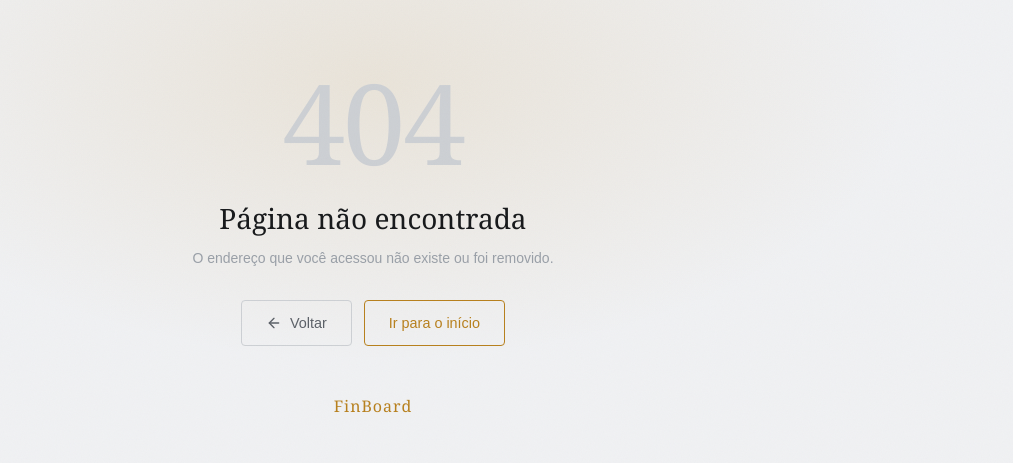
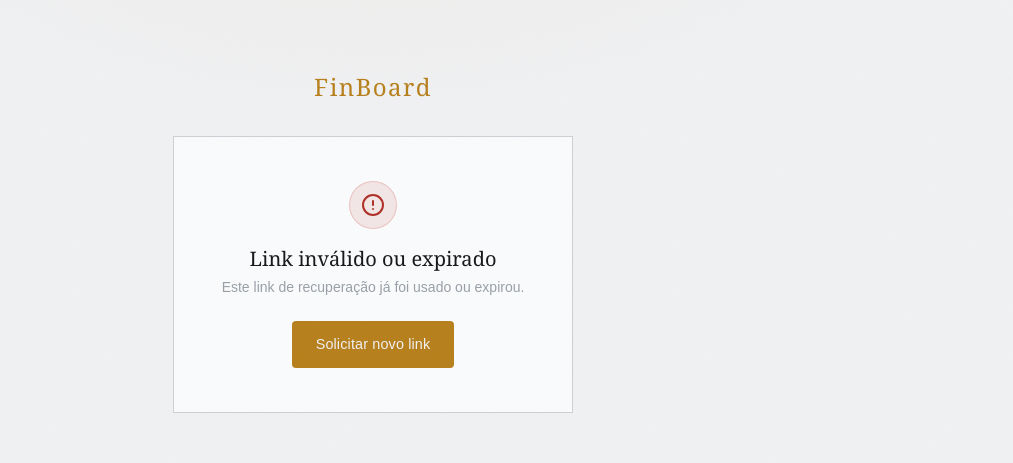
Before and after one commit to MateusCastro2203/finboard, a React (Vite) app: page /reset-password in a window 1280 px wide. Shown: the part 158-621 px from the top of the page, without its empty margins (267-1280 px from the left). Built offline with nearby package versions, Linux system fonts and the light colour scheme; no server answers; a web font is replaced by a local one.

Commit message:
feat: add /reset-password page for password recovery flow

```diff
--- a/src/App.tsx
+++ b/src/App.tsx
@@ -12,6 +12,7 @@ import Demo from "./pages/Demo";
 import Conta from "./pages/Conta";
 import Admin from "./pages/Admin";
 import Suporte from "./pages/Suporte";
+import ResetPassword from "./pages/ResetPassword";
 import NotFound from "./pages/NotFound";
 import FloatingSupport from "./components/FloatingSupport";
 
@@ -55,6 +56,7 @@ export default function App() {
           path="/conta"
           element={<ProtectedRoute><Conta /></ProtectedRoute>}
         />
+        <Route path="/reset-password" element={<ResetPassword />} />
         <Route path="/admin" element={<Admin />} />
         <Route path="/suporte" element={<Suporte />} />
         <Route path="*" element={<NotFound />} />
--- a/src/components/FloatingSupport.tsx
+++ b/src/components/FloatingSupport.tsx
@@ -26,7 +26,7 @@ const inputCls: React.CSSProperties = {
   transition: "border-color 0.15s",
 };
 
-const HIDDEN_PATHS = ["/suporte", "/admin"];
+const HIDDEN_PATHS = ["/suporte", "/admin", "/reset-password"];
 
 export default function FloatingSupport() {
   const location = useLocation();
--- a/src/pages/Auth.tsx
+++ b/src/pages/Auth.tsx
@@ -58,7 +58,7 @@ export default function Auth() {
 
     if (mode === "reset") {
       const { error } = await supabase.auth.resetPasswordForEmail(email, {
-        redirectTo: `${window.location.origin}/auth`,
+        redirectTo: `${window.location.origin}/reset-password`,
       });
       if (error) { setError(error.message); setLoading(false); return; }
       setSuccess("Link enviado! Verifique seu e-mail para redefinir a senha.");
--- /dev/null
+++ b/src/pages/ResetPassword.tsx
@@ -0,0 +1,246 @@
+import { useState, useEffect } from "react";
+import { useNavigate } from "react-router-dom";
+import { supabase } from "../lib/supabase";
+import { KeyRound, CheckCircle2, AlertCircle } from "lucide-react";
+
+const inputStyle: React.CSSProperties = {
+  width: "100%",
+  background: "var(--bg-card-2)",
+  border: "1px solid var(--border)",
+  borderRadius: 4,
+  padding: "10px 12px",
+  fontSize: "0.875rem",
+  color: "var(--text)",
+  fontFamily: "'Outfit', sans-serif",
+  outline: "none",
+  transition: "border-color 0.15s",
+};
+
+function Input(props: React.InputHTMLAttributes<HTMLInputElement>) {
+  return (
+    <input
+      {...props}
+      style={inputStyle}
+      onFocus={(e) => { e.currentTarget.style.borderColor = "var(--gold)"; }}
+      onBlur={(e)  => { e.currentTarget.style.borderColor = "var(--border)"; }}
+    />
+  );
+}
+
+type Stage = "loading" | "form" | "done" | "invalid";
+
+export default function ResetPassword() {
+  const navigate = useNavigate();
+  const [stage,    setStage]    = useState<Stage>("loading");
+  const [password, setPassword] = useState("");
+  const [confirm,  setConfirm]  = useState("");
+  const [loading,  setLoading]  = useState(false);
+  const [error,    setError]    = useState<string | null>(null);
+
+  useEffect(() => {
+    // Supabase fires PASSWORD_RECOVERY when the user lands via the reset link
+    const { data: listener } = supabase.auth.onAuthStateChange((event) => {
+      if (event === "PASSWORD_RECOVERY") {
+        setStage("form");
+      }
+    });
+
+    // Also check if there's already an active recovery session
+    supabase.auth.getSession().then(({ data: { session } }) => {
+      if (session) {
+        setStage("form");
+      } else {
+        // Wait up to 3s for the PASSWORD_RECOVERY event before showing invalid
+        const timeout = setTimeout(() => {
+          setStage((current) => current === "loading" ? "invalid" : current);
+        }, 3000);
+        return () => clearTimeout(timeout);
+      }
+    });
+
+    return () => listener.subscription.unsubscribe();
+  }, []);
+
+  async function handleSubmit(e: React.FormEvent) {
+    e.preventDefault();
+    setError(null);
+
+    if (password.length < 8) {
+      setError("A senha deve ter pelo menos 8 caracteres.");
+      return;
+    }
+    if (password !== confirm) {
+      setError("As senhas não coincidem.");
+      return;
+    }
+
+    setLoading(true);
+    const { error: updateError } = await supabase.auth.updateUser({ password });
+    setLoading(false);
+
+    if (updateError) {
+      setError(updateError.message);
+      return;
+    }
+
+    setStage("done");
+    setTimeout(() => {
+      supabase.auth.getSession().then(({ data: { session } }) => {
+        navigate(session ? "/dashboard" : "/auth", { replace: true });
+      });
+    }, 2500);
+  }
+
+  return (
+    <div
+      className="min-h-screen flex items-center justify-center p-4"
+      style={{
+        background: "radial-gradient(ellipse 60% 50% at 50% 0%, rgba(200,145,42,0.06) 0%, transparent 70%), var(--bg)",
+      }}
+    >
+      <div className="w-full" style={{ maxWidth: 400 }}>
+
+        {/* Logo */}
+        <div className="text-center mb-8">
+          <span
+            className="font-display text-2xl tracking-wide"
+            style={{ color: "var(--gold)", fontWeight: 400, letterSpacing: "0.06em" }}
+          >
+            FinBoard
+          </span>
+        </div>
+
+        <div
+          className="p-7 rounded-md"
+          style={{ background: "var(--bg-card)", border: "1px solid var(--border)" }}
+        >
+
+          {/* Loading */}
+          {stage === "loading" && (
+            <div className="flex flex-col items-center gap-3 py-6">
+              <div
+                className="w-7 h-7 rounded-full animate-spin"
+                style={{ border: "2px solid var(--border)", borderTopColor: "var(--gold)" }}
+              />
+              <p className="text-sm" style={{ color: "var(--text-3)", fontFamily: "'Outfit', sans-serif" }}>
+                Verificando link...
+              </p>
+            </div>
+          )}
+
+          {/* Invalid / expired link */}
+          {stage === "invalid" && (
+            <div className="flex flex-col items-center gap-4 py-4 text-center">
+              <div
+                className="w-12 h-12 rounded-full flex items-center justify-center"
+                style={{ background: "var(--red-dim)", border: "1px solid rgba(212,88,80,0.25)" }}
+              >
+                <AlertCircle className="w-6 h-6" style={{ color: "var(--red)" }} />
+              </div>
+              <div>
+                <h2 className="font-display text-xl mb-1" style={{ color: "var(--text)", fontWeight: 400 }}>
+                  Link inválido ou expirado
+                </h2>
+                <p className="text-sm" style={{ color: "var(--text-3)", fontFamily: "'Outfit', sans-serif" }}>
+                  Este link de recuperação já foi usado ou expirou.
+                </p>
+              </div>
+              <button
+                onClick={() => navigate("/auth")}
+                className="btn btn-gold mt-2"
+              >
+                Solicitar novo link
+              </button>
+            </div>
+          )}
+
+          {/* New password form */}
+          {stage === "form" && (
+            <>
+              <div className="flex items-center gap-3 mb-6">
+                <div
+                  className="w-9 h-9 rounded flex items-center justify-center flex-shrink-0"
+                  style={{ background: "var(--gold-dim)", border: "1px solid rgba(184,129,30,0.3)" }}
+                >
+                  <KeyRound className="w-4 h-4" style={{ color: "var(--gold)" }} />
+                </div>
+                <div>
+                  <h2 className="font-display text-xl" style={{ color: "var(--text)", fontWeight: 400 }}>
+                    Nova senha
+                  </h2>
+                  <p className="text-xs" style={{ color: "var(--text-3)", fontFamily: "'Outfit', sans-serif" }}>
+                    Escolha uma senha forte com pelo menos 8 caracteres
+                  </p>
+                </div>
+              </div>
+
+              <form onSubmit={handleSubmit} className="flex flex-col gap-4">
+                <div>
+                  <label className="block text-xs mb-1.5 font-medium" style={{ color: "var(--text-2)", fontFamily: "'Outfit', sans-serif" }}>
+                    Nova senha
+                  </label>
+                  <Input
+                    type="password"
+                    value={password}
+                    onChange={(e) => setPassword(e.target.value)}
+                    placeholder="Mínimo 8 caracteres"
+                    required
+                    minLength={8}
+                  />
+                </div>
+                <div>
+                  <label className="block text-xs mb-1.5 font-medium" style={{ color: "var(--text-2)", fontFamily: "'Outfit', sans-serif" }}>
+                    Confirmar senha
+                  </label>
+                  <Input
+                    type="password"
+                    value={confirm}
+                    onChange={(e) => setConfirm(e.target.value)}
+                    placeholder="Repita a senha"
+                    required
+                  />
+                </div>
+
+                {error && (
+                  <p className="text-xs px-3 py-2 rounded" style={{ color: "var(--red)", background: "var(--red-dim)", fontFamily: "'Outfit', sans-serif" }}>
+                    {error}
+                  </p>
+                )}
+
+                <button
+                  type="submit"
+                  disabled={loading}
+                  className="btn btn-gold w-full justify-center mt-1"
+                  style={{ opacity: loading ? 0.6 : 1 }}
+                >
+                  {loading ? "Salvando..." : "Salvar nova senha"}
+                </button>
+              </form>
+            </>
+          )}
+
+          {/* Success */}
+          {stage === "done" && (
+            <div className="flex flex-col items-center gap-4 py-4 text-center">
+              <div
+                className="w-12 h-12 rounded-full flex items-center justify-center"
+                style={{ background: "var(--green-dim)", border: "1px solid rgba(30,122,68,0.25)" }}
+              >
+                <CheckCircle2 className="w-6 h-6" style={{ color: "var(--green)" }} />
+              </div>
+              <div>
+                <h2 className="font-display text-xl mb-1" style={{ color: "var(--text)", fontWeight: 400 }}>
+                  Senha atualizada!
+                </h2>
+                <p className="text-sm" style={{ color: "var(--text-3)", fontFamily: "'Outfit', sans-serif" }}>
+                  Redirecionando...
+                </p>
+              </div>
+            </div>
+          )}
+
+        </div>
+      </div>
+    </div>
+  );
+}
```
